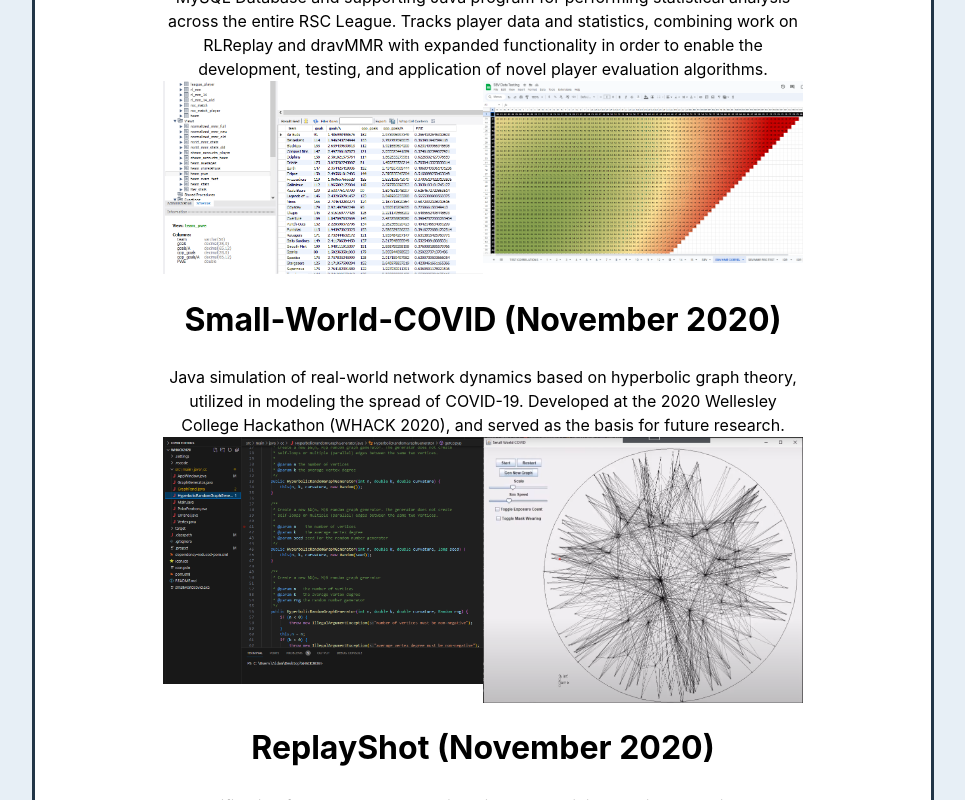
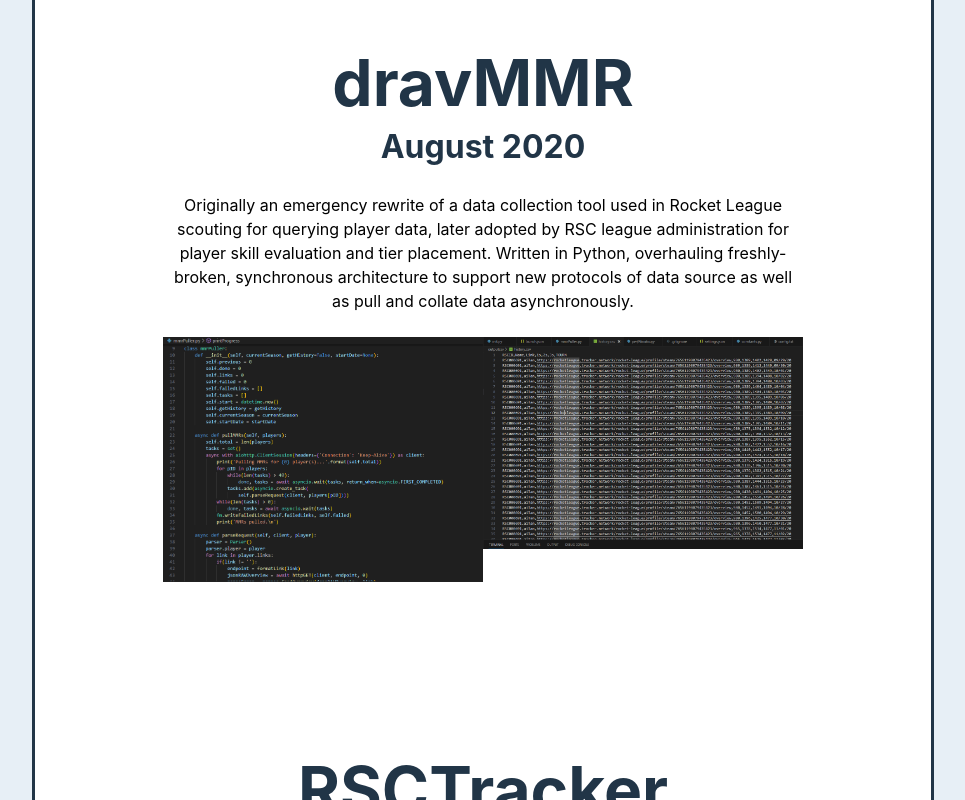
Before and after one commit to aidant19/MyWebsite, a React (Vite) app: page /MyWebsite/Projects in a window 1280 px wide. Shown: the part 1500-2300 px from the top of the page, without its empty margins (157-1122 px from the left). Built offline with nearby package versions, Linux system fonts and the light colour scheme.

Commit message:
Projects formatting

```diff
--- a/src/Me.css
+++ b/src/Me.css
@@ -13,7 +13,7 @@
 .headshot-text {
     color: #213547;
     text-align: center;
-    font-size: 65pt;
+    font-size: 5em;
     margin-bottom: 10px;
 }
 
--- a/src/NavBar.jsx
+++ b/src/NavBar.jsx
@@ -6,7 +6,7 @@
     <nav className="nav-bar">
       <ul>
         <li>
-          <NavLink to="/MyWebsite">
+          <NavLink to="/MyWebsite/">
             Home
           </NavLink>
         </li>
--- a/src/Projects.css
+++ b/src/Projects.css
@@ -32,18 +32,31 @@
   z-index: 2;
 }
 
+.project-title {
+  font-size: 4em;
+  margin-top: 1.5em;
+  color: #213547;
+  margin-bottom: 0em;
+}
 
-.project-header {
-    display: block;
-    margin-left: auto;
-    margin-right: auto;
-    width: 200px;
-    max-width: 49%;
-    height: auto;
+.project-date {
+  margin-top: -0.25em;
+  font-size: 2em;
+  color: #213547
+}
+
+.project-text {
+  color: black;
+  margin-bottom: 10em;
+}
+
+.project-container {
+  margin-bottom: 20vh;
 }
 
 .img-block {
     display: table;
+    margin-top: 1.5em;
 }
 
 .img-container {
--- a/src/Projects.jsx
+++ b/src/Projects.jsx
@@ -26,9 +26,10 @@
 
   render() {
     return (
-      <div>
-        <h1>{this.props.title}</h1>
-        <p1>{this.props.text}</p1>
+      <div className="project-container">
+        <h1 className="project-title">{this.props.title}</h1>
+        <h1 className="project-date">{this.props.date}</h1>
+        <p1 className="project-text">{this.props.text}</p1>
         <div className="img-block">
           <div
             className="img-container"
@@ -96,7 +97,8 @@
           visible={this.state.imgEnlarged}
         />
         <Project
-          title="Albstat (June 2020)"
+          title="Albstat"
+          date="June 2020"
           text="First-of-its-kind database and supporting Java software for gameplay analysis of Albion Online’s “Crystal League” matches. Data extracted from the Albion Online public API, transformed, and loaded with JDBC into a SQL database (originally MySQL, later PostgreSQL)."
           img1={albstatDB}
           imgtext1="Albstat database"
@@ -105,7 +107,8 @@
           onImgClick={this.onImgClick.bind(this)}
         />
         <Project
-          title="RLReplay (August 2020)"
+          title="RLReplay"
+          date="August 2020"
           text="Java-driven tool used for scouting in competitive Rocket League environments. Capable of collecting game replays, player data, and league information from online sources. Game replays are parsed, known player IDs are matched to individual players, and current player organization affiliations are appended for producing a formatted match tabulation file which can be used for analysis of player performance across many matches compared to their peers."
           img1={rlreplayCode}
           imgtext1="Data collection code"
@@ -114,7 +117,8 @@
           onImgClick={this.onImgClick.bind(this)}
         />
         <Project
-          title="dravMMR (August 2020)"
+          title="dravMMR"
+          date="August 2020"
           text="Originally an emergency rewrite of a data collection tool used in Rocket League scouting for querying player data, later adopted by RSC league administration for player skill evaluation and tier placement. Written in Python, overhauling freshly-broken, synchronous architecture to support new protocols of data source as well as pull and collate data asynchronously."
           img1={dravCode}
           imgtext1="Data collection code"
@@ -123,7 +127,8 @@
           onImgClick={this.onImgClick.bind(this)}
         />
         <Project
-          title="RSCTracker (September 2020)"
+          title="RSCTracker"
+          date="September 2020"
           text="MySQL Database and supporting Java program for performing statistical analysis across the entire RSC League. Tracks player data and statistics, combining work on RLReplay and dravMMR with expanded functionality in order to enable the development, testing, and application of novel player evaluation algorithms."
           img1={rsctrackerDB}
           imgtext1="RSCTracker database"
@@ -132,7 +137,8 @@
           onImgClick={this.onImgClick.bind(this)}
         />
         <Project
-          title="Small-World-COVID (November 2020)"
+          title="Small-World-COVID"
+          date="November 2020"
           text="Java simulation of real-world network dynamics based on hyperbolic graph theory, utilized in modeling the spread of COVID-19. Developed at the 2020 Wellesley College Hackathon (WHACK 2020), and served as the basis for future research."
           img1={whackCode}
           imgtext1="Hyperbolic graph generation code"
@@ -141,7 +147,8 @@
           onImgClick={this.onImgClick.bind(this)}
         />
         <Project
-          title="ReplayShot (November 2020)"
+          title="ReplayShot"
+          date="November 2020"
           text="A modification for Rocket League written in C++ and injected via DLL which allows for players to train in scenarios taken from a previously-played match."
           img1={replayshotCode}
           imgtext1="Car manipulation code"
@@ -150,7 +157,8 @@
           onImgClick={this.onImgClick.bind(this)}
         />
         <Project
-          title="SWN-COV (January 2021)"
+          title="SWN-COV"
+          date="January 2021"
           text="Research project funded through UMass Dartmouth expanding upon Small-World-COVID simulator. Written in Python, application is designed to iterate on previous simulation work for evaluating efficiency of campus testing protocols."
           img1={swncovCode}
           imgtext1="Simulation functions"
@@ -159,7 +167,8 @@
           onImgClick={this.onImgClick.bind(this)}
         />
         <Project
-          title="RLGym State-Setting (July 2021)"
+          title="RLGym State-Setting"
+          date="July 2021"
           text="Developed, integrated, and documented the state setting module for the reinforcement learning framework “RLGym”, used for reinforcement learning in Rocket League. Module enables developers to generate and simulate “drills” for agents. Implemented in both the Python API and back-end C++ injectable DLL."
           img1={rlgymCode}
           imgtext1="Python API manipulation framework"
--- a/src/index.css
+++ b/src/index.css
@@ -8,6 +8,10 @@
   -webkit-font-smoothing: antialiased;
   -moz-osx-font-smoothing: grayscale;
   -webkit-text-size-adjust: 100%;
+}
+
+body {
+  font-size: 100%;
 }
 
 .main-body {
@@ -30,7 +34,7 @@
   top: 0;
   top: 0;
   left: 0;
-  z-index: 0;
+  z-index: 10;
   background: #2a4d69;
   color: white;
   font-size: 12pt;
```
